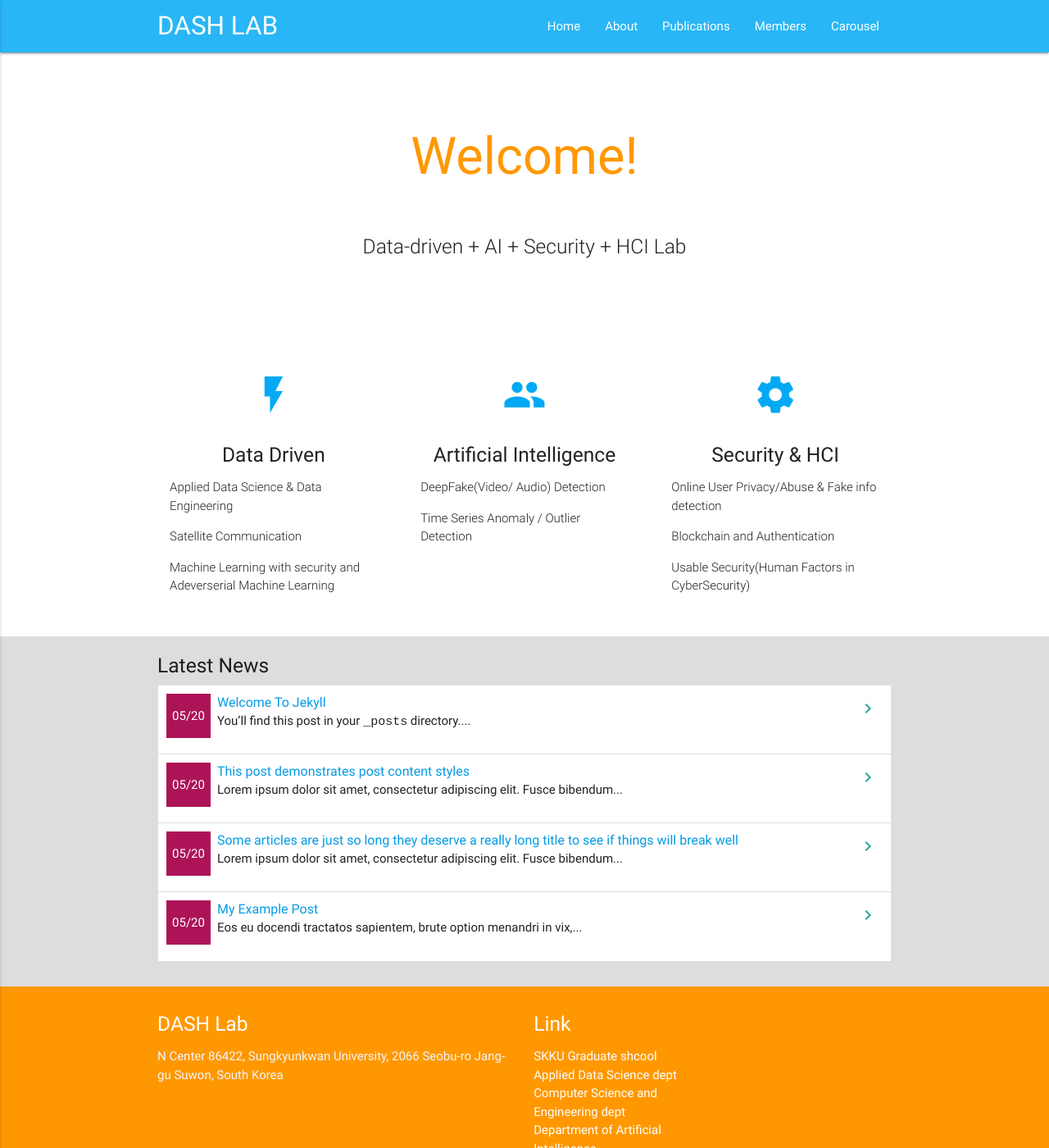
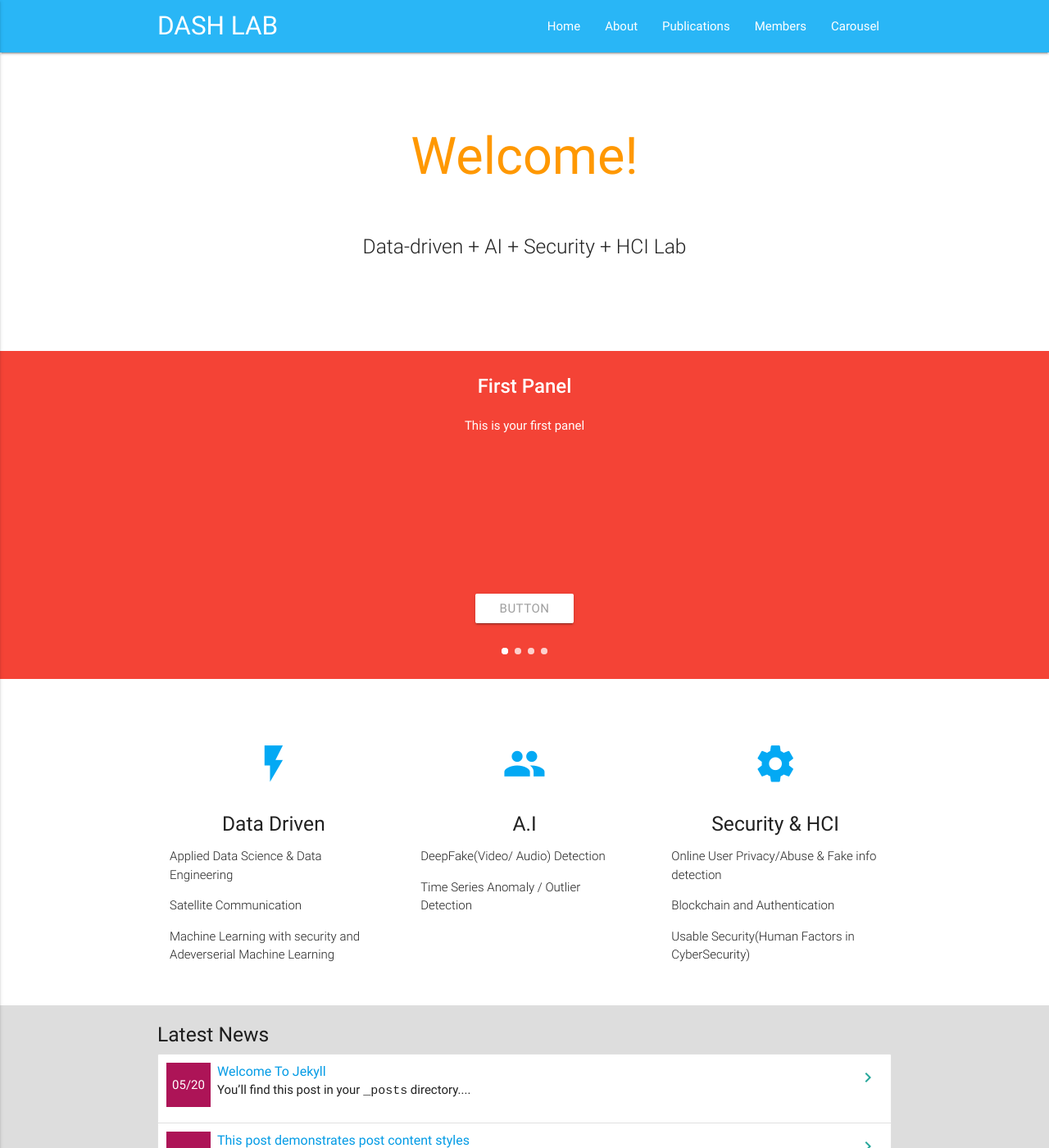
Before and after one commit to Yurim990507/DASH-Lab.github.io, a Jekyll site: the page built from index.md, in a window 1280 px wide and 1400 px high. Shown: the whole window at 82% size. Built offline with Jekyll 4.4.1, drawn with Linux system fonts in a browser that asks for light colours.

Commit message:
Update home.html

```diff
--- a/_layouts/home.html
+++ b/_layouts/home.html
@@ -15,6 +15,33 @@ layout: default
 
     </div>
   </div>
+<div class="section">
+    <div class="row">
+          <div class="carousel carousel-slider center" data-indicators="true" data-namespace="DIVcarouselcarousel-slider1" style="height: 400px;">
+          <div class="carousel-fixed-item center with-indicators">
+            <a class="btn waves-effect white grey-text darken-text-2">button</a>
+          </div>
+          <div class="carousel-item red white-text active" href="#one!" style="z-index: 0; opacity: 1; display: block; transform: translateX(0px) translateX(0px) translateX(0px) translateZ(0px);">
+            <h2>First Panel</h2>
+            <p class="white-text">This is your first panel</p>
+          </div>
+          <div class="carousel-item amber white-text" href="#two!" style="transform: translateX(0px) translateX(953.906px) translateZ(0px); z-index: -1; opacity: 1; display: block;">
+            <h2>Second Panel</h2>
+            <p class="white-text">This is your second panel</p>
+          </div>
+          <div class="carousel-item green white-text" href="#three!" style="transform: translateX(0px) translateX(-1907.81px) translateZ(0px); z-index: -2; opacity: 1; display: block;">
+            <h2>Third Panel</h2>
+            <p class="white-text">This is your third panel</p>
+          </div>
+          <div class="carousel-item blue white-text" href="#four!" style="transform: translateX(0px) translateX(-953.906px) translateZ(0px); z-index: -1; opacity: 1; display: block;">
+            <h2>Fourth Panel</h2>
+            <p class="white-text">This is your fourth panel</p>
+          </div>
+        <ul class="indicators"><li class="indicator-item active"></li><li class="indicator-item"></li><li class="indicator-item"></li><li class="indicator-item"></li></ul></div>
+    </div>
+</div>
+
+
 
   <div class="container">
     <div class="section">
@@ -35,7 +62,7 @@ layout: default
         <div class="col s12 m4">
           <div class="icon-block">
             <h2 class="center light-blue-text"><i class="material-icons">group</i></h2>
-            <h5 class="center">Artificial Intelligence</h5>
+            <h5 class="center">A.I</h5>
 
             <p class="light">DeepFake(Video/ Audio) Detection</p>
             <p class="light">Time Series Anomaly / Outlier Detection</p>
```
